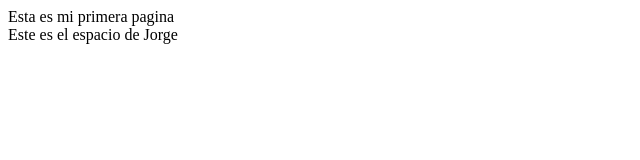
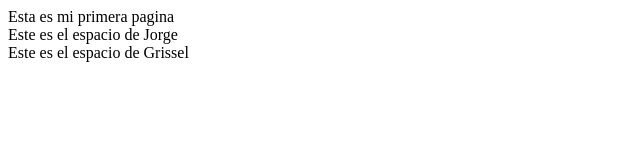
Before and after one commit to GrisselFlores/4SIS2AFloresLorenzanaGrissel, a plain HTML site: page index.html in a window 1280 px wide. Shown: the whole page, without its empty margins (0-640 px from the left). Drawn offline with Linux system fonts and the light colour scheme.

Commit message:
Espacio de Grissel

```diff
--- a/index.html
+++ b/index.html
@@ -7,8 +7,12 @@
 </head>
 <body>
     Esta es mi primera pagina
+    </div>
     <div>
         Este es el espacio de Jorge
     </div>
+    <div>
+        Este es el espacio de Grissel
+    </div>
 </body>
 </html>
```
